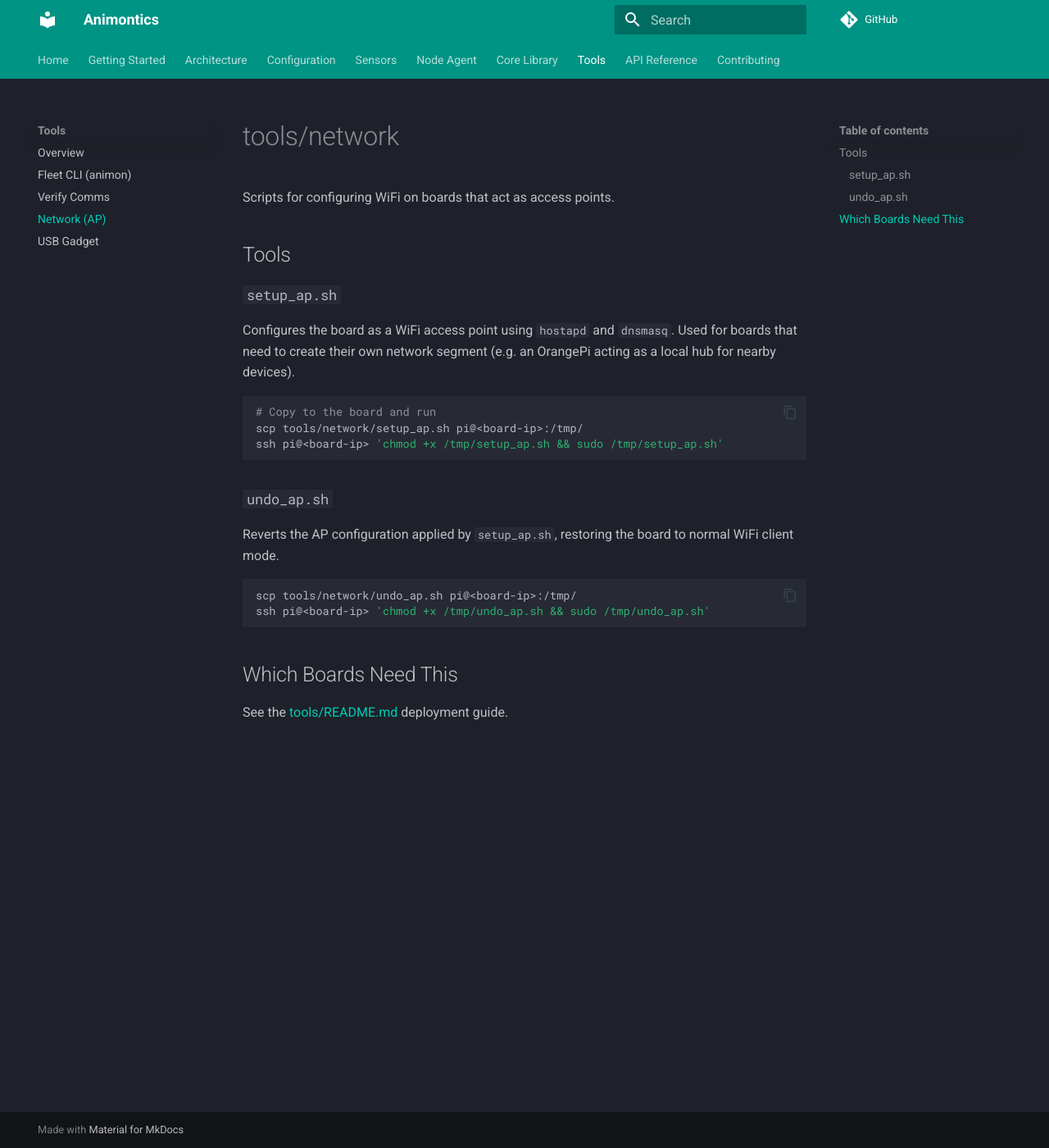
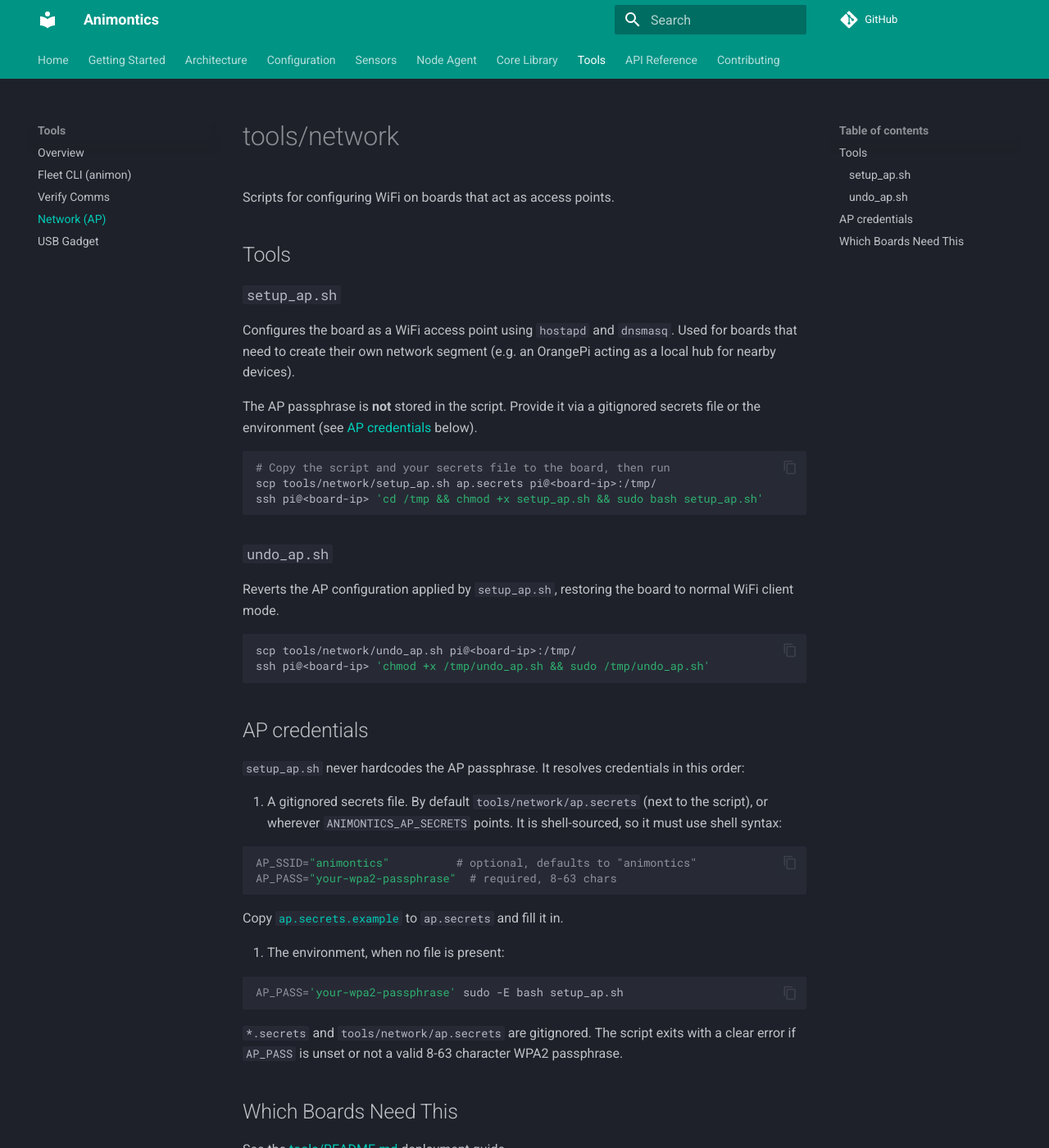
Before and after one commit to kespinoza5/animontics, an MkDocs documentation site: the page built from docs/tools/network.md, in a window 1280 px wide and 1400 px high. Shown: the whole window at 82% size. Built offline with MkDocs 1.6.1 and Material for MkDocs 9.7.7, drawn with Linux system fonts in a browser that asks for light colours; comment, search, counter and statistics services are not loaded.

Commit message:
fix(network): stop hardcoding the WiFi AP password
setup_ap.sh now sources AP_SSID/AP_PASS from a gitignored secrets file
(tools/network/ap.secrets or $ANIMONTICS_AP_SECRETS) or the environment,
failing with a clear error if AP_PASS is unset or not a valid WPA2
passphrase. Adds ap.secrets.example, gitignores the secrets file, and
documents the flow. The old password is being scrubbed from history.

Co-Authored-By: Claude Opus 4.7 <noreply@anthropic.com>

````diff
--- a/tools/network/README.md
+++ b/tools/network/README.md
@@ -8,10 +8,13 @@ Scripts for configuring WiFi on boards that act as access points.
 
 Configures the board as a WiFi access point using `hostapd` and `dnsmasq`. Used for boards that need to create their own network segment (e.g. an OrangePi acting as a local hub for nearby devices).
 
+The AP passphrase is **not** stored in the script. Provide it via a gitignored
+secrets file or the environment (see [AP credentials](#ap-credentials) below).
+
 ```bash
-# Copy to the board and run
-scp tools/network/setup_ap.sh pi@<board-ip>:/tmp/
-ssh pi@<board-ip> 'chmod +x /tmp/setup_ap.sh && sudo /tmp/setup_ap.sh'
+# Copy the script and your secrets file to the board, then run
+scp tools/network/setup_ap.sh ap.secrets pi@<board-ip>:/tmp/
+ssh pi@<board-ip> 'cd /tmp && chmod +x setup_ap.sh && sudo bash setup_ap.sh'
 ```
 
 ### `undo_ap.sh`
@@ -23,6 +26,31 @@ scp tools/network/undo_ap.sh pi@<board-ip>:/tmp/
 ssh pi@<board-ip> 'chmod +x /tmp/undo_ap.sh && sudo /tmp/undo_ap.sh'
 ```
 
+## AP credentials
+
+`setup_ap.sh` never hardcodes the AP passphrase. It resolves credentials in this
+order:
+
+1. A gitignored secrets file. By default `tools/network/ap.secrets` (next to the
+   script), or wherever `ANIMONTICS_AP_SECRETS` points. It is shell-sourced, so
+   it must use shell syntax:
+
+   ```bash
+   AP_SSID="animontics"          # optional, defaults to "animontics"
+   AP_PASS="your-wpa2-passphrase"  # required, 8-63 chars
+   ```
+
+   Copy [`ap.secrets.example`](ap.secrets.example) to `ap.secrets` and fill it in.
+
+2. The environment, when no file is present:
+
+   ```bash
+   AP_PASS='your-wpa2-passphrase' sudo -E bash setup_ap.sh
+   ```
+
+`*.secrets` and `tools/network/ap.secrets` are gitignored. The script exits with
+a clear error if `AP_PASS` is unset or not a valid 8-63 character WPA2 passphrase.
+
 ## Which Boards Need This
 
 See the [tools/README.md](../README.md) deployment guide.
````
Also changed, not shown: TODO.md (+1 -0 lines), 3 other files.
